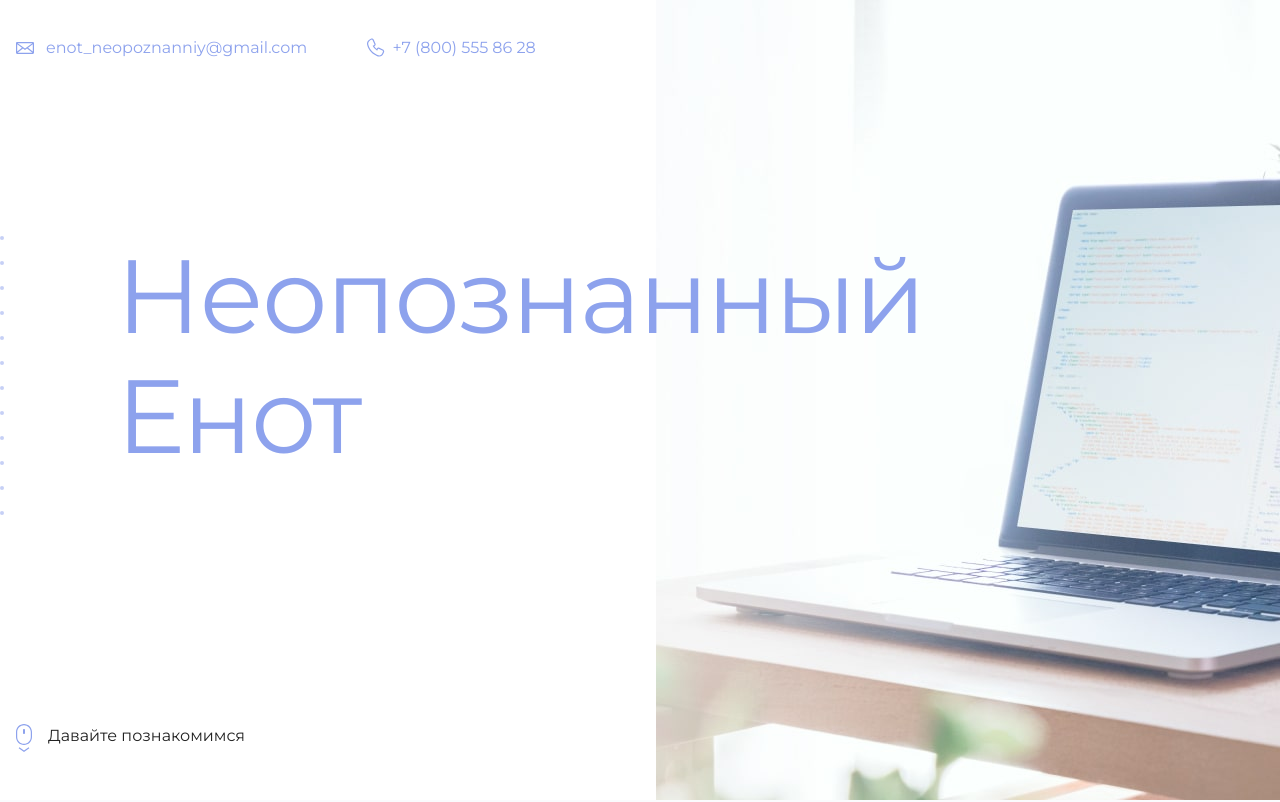
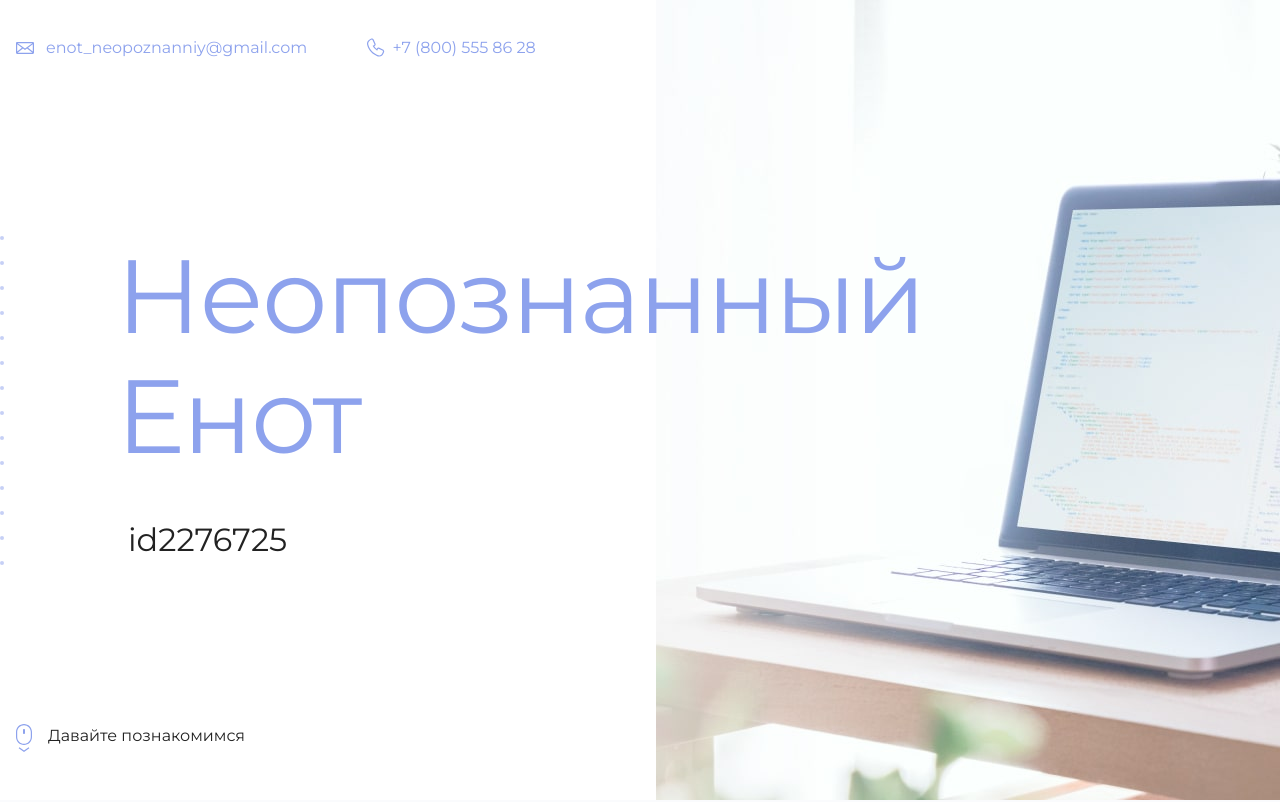
Before and after one commit to IzJulia/my-site-example, a plain HTML site: page index.html in a window 1280 px wide. Shown: the top 802 px of the page. Drawn offline with Linux system fonts and the light colour scheme.

Commit message:
Изменение id

```diff
--- a/index.html
+++ b/index.html
@@ -19,7 +19,7 @@
       <section class="hero-image">
         <div class="container">
           <h1 class="heading">Неопознанный Енот</h1>
-          <p><!-- Тут ваш id на сайте Академии --></p>
+          <p>id2276725</p>
         </div>
       </section>
 
```
